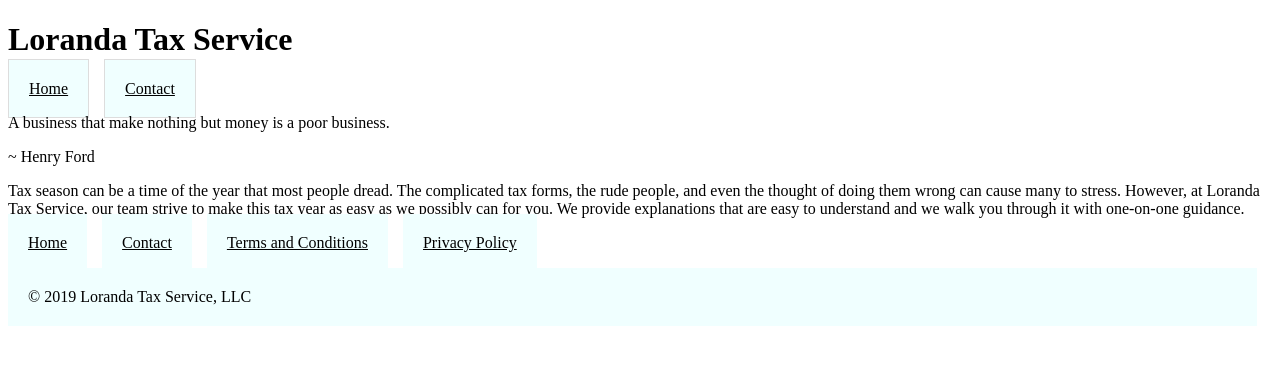
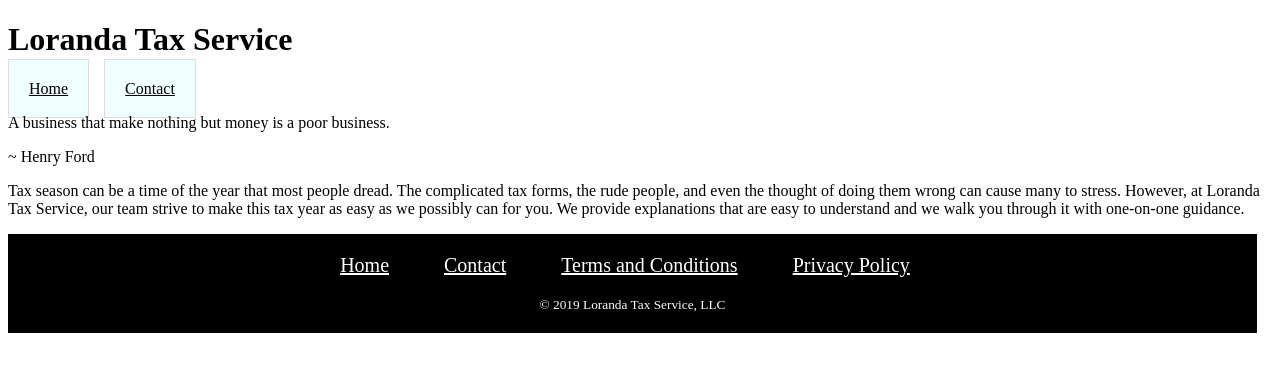
Before and after one commit to chaallisat/tax, a Next.js app: page / in a window 1280 px wide. Shown: the top 372 px of the page. Built offline with nearby package versions, Linux system fonts and the light colour scheme.

Commit message:
gave footer some styling

```diff
--- a/components/Footer.js
+++ b/components/Footer.js
@@ -4,12 +4,21 @@
     marginRight: 15,
     padding: 20,
     // border: '1px solid #DDD',
-    color: 'black',
-    backgroundColor: 'azure'
+    color: 'white',
+    // backgroundColor: 'azure'
+    fontSize: 20,
+};
+
+const baconStyle = {
+    marginRight: 15,
+    padding: 20,
+    color: 'white',
+    backgroundColor: 'black',
+    textAlign: 'center'
 };
 
 const Footer = () => (
-    <div>
+    <div style={baconStyle}>
         <Link href="/">
             <a style={linkStyle}>Home</a>
         </Link>
@@ -22,7 +31,9 @@
         <Link href="#">
             <a style={linkStyle}>Privacy Policy</a>
         </Link>
-        <p style={linkStyle}>&copy; 2019 Loranda Tax Service, LLC</p>
+        <br></br>
+        <br></br>
+        <small>&copy; 2019 Loranda Tax Service, LLC</small>
     </div>
 );
 
```
